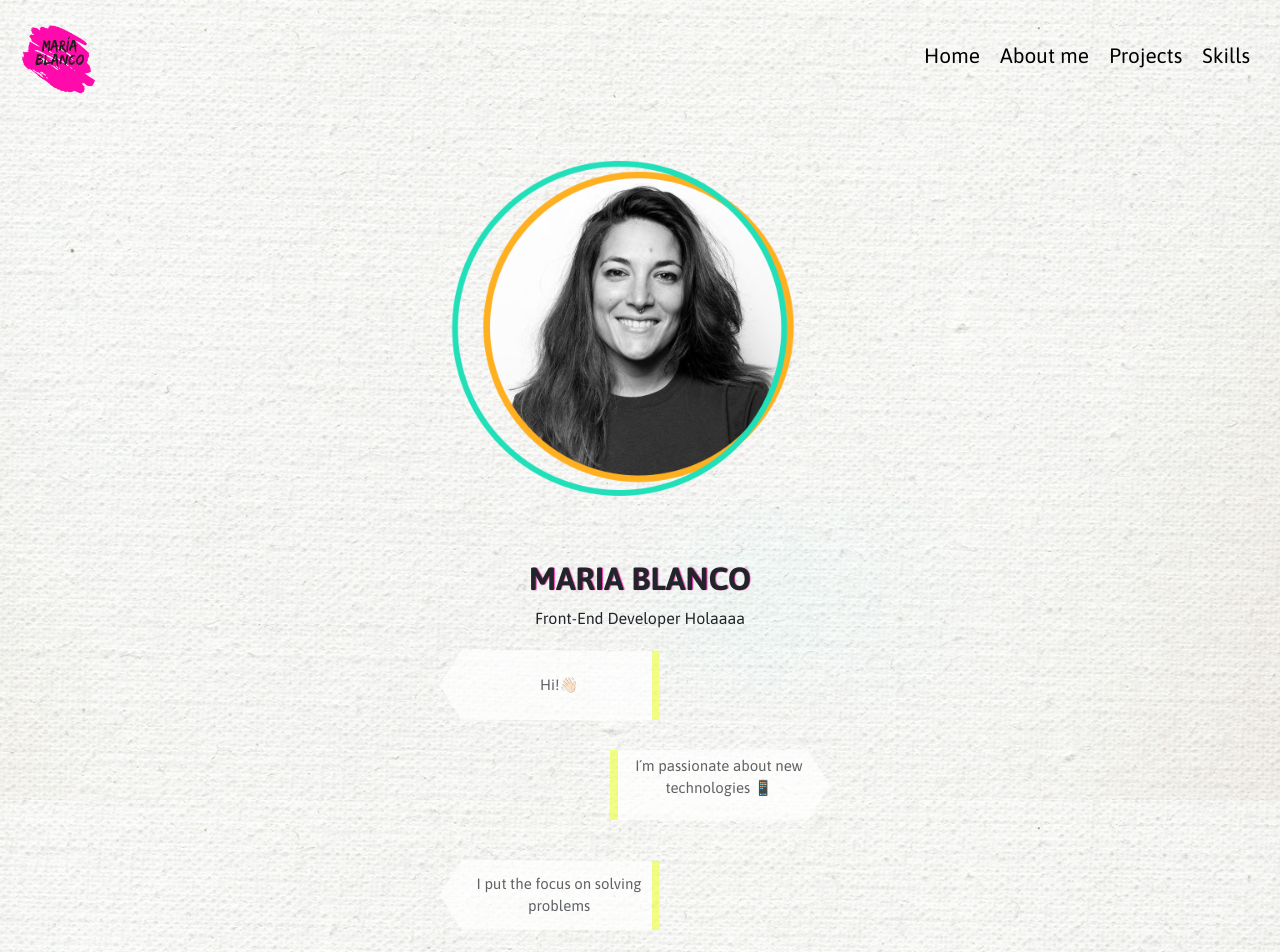
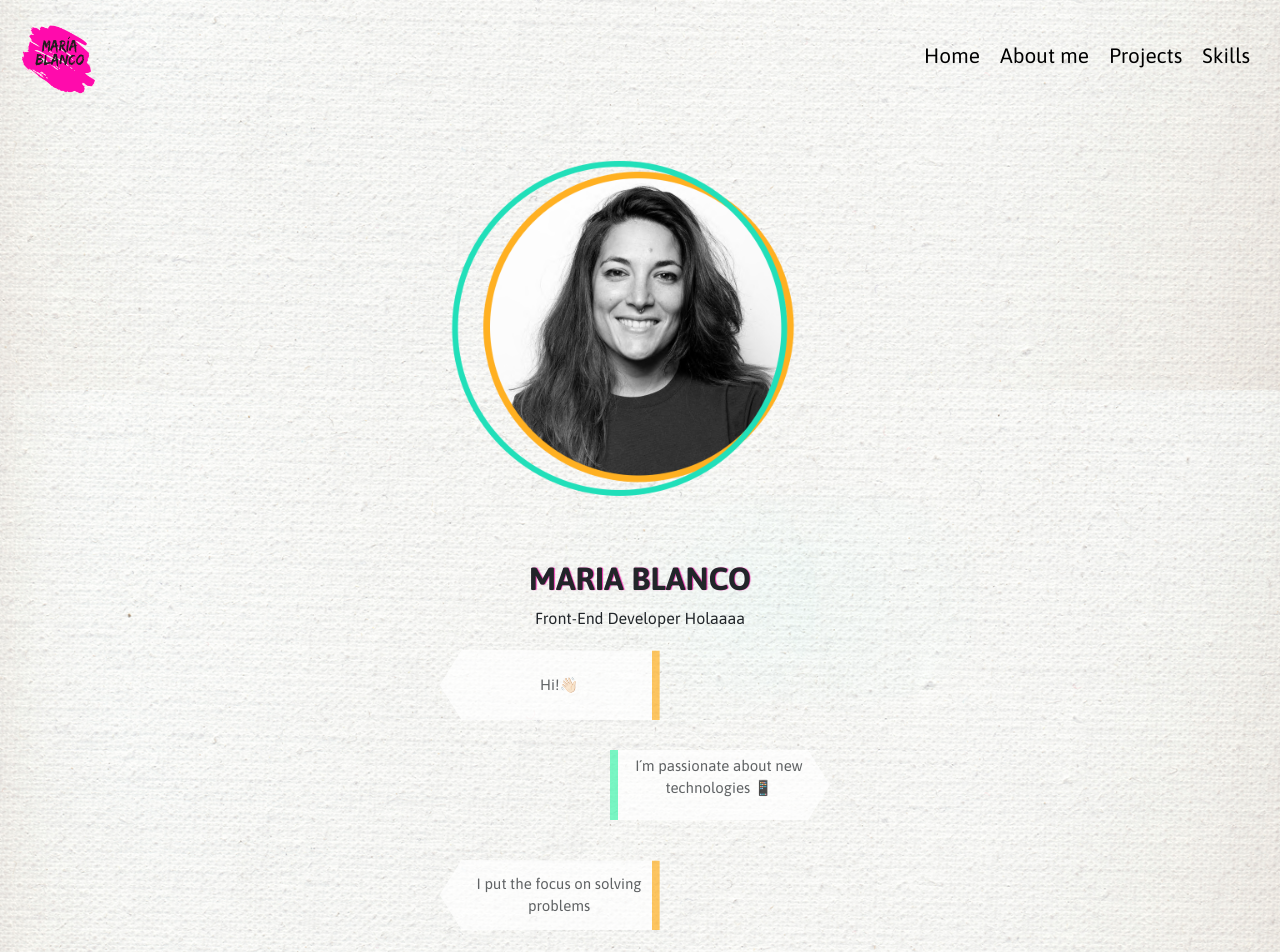
Before and after one commit to mablancoalvarez/mablancoalvarez, a React (Create React App) app: page /#/Aboutme in a window 1280 px wide. Shown: the top 952 px of the page. Built offline with nearby package versions, Linux system fonts and the light colour scheme.

Commit message:
add border color card

```diff
--- a/src/stylesheets/core/_variables.scss
+++ b/src/stylesheets/core/_variables.scss
@@ -1,3 +1,9 @@
 
 $tablet: 768px;
 $pc: 1280px;
+
+//Color
+
+$mainColor: #ea36af;
+$navColor:#43f6ae;
+$secondaryColor: #ffb021;
--- a/src/stylesheets/layouts/Aboutme.scss
+++ b/src/stylesheets/layouts/Aboutme.scss
@@ -16,7 +16,7 @@
 .aboutme-container {
     background-image: url(../../images/bg.png);
     background-position: center center;
-    background-size: cover;
+    background-size: contain;
     width: 100vw;
     height: 1500px;
     overflow-y: scroll;
--- a/src/stylesheets/layouts/Card.scss
+++ b/src/stylesheets/layouts/Card.scss
@@ -74,7 +74,7 @@
   background-color: white;
   opacity: 0.7;
   clip-path: polygon(10% 0%, 100% 1%, 100% 100%, 10% 100%, 0% 50%);
-  border-right: 8px solid #f0ff54;
+  border-right: 8px solid $secondaryColor;
   display: flex;
   justify-content: center;
   align-items: center;
@@ -167,7 +167,7 @@
 }
 
 .cardTwo img {
-  border: 3px solid #f0ff54;
+  border: 3px solid $secondaryColor;
   border-radius: 50%;
   background-color: #f0ff54;
 }
@@ -178,7 +178,7 @@
   background-color: white;
   opacity: 0.7;
   clip-path: polygon(0% 0%, 90% 0, 100% 50%, 90% 100%, 0% 100%);
-  border-left: 8px solid #f0ff54;
+  border-left: 8px solid #43f6ae;
   display: flex;
   justify-content: center;
   align-items: center;
```
